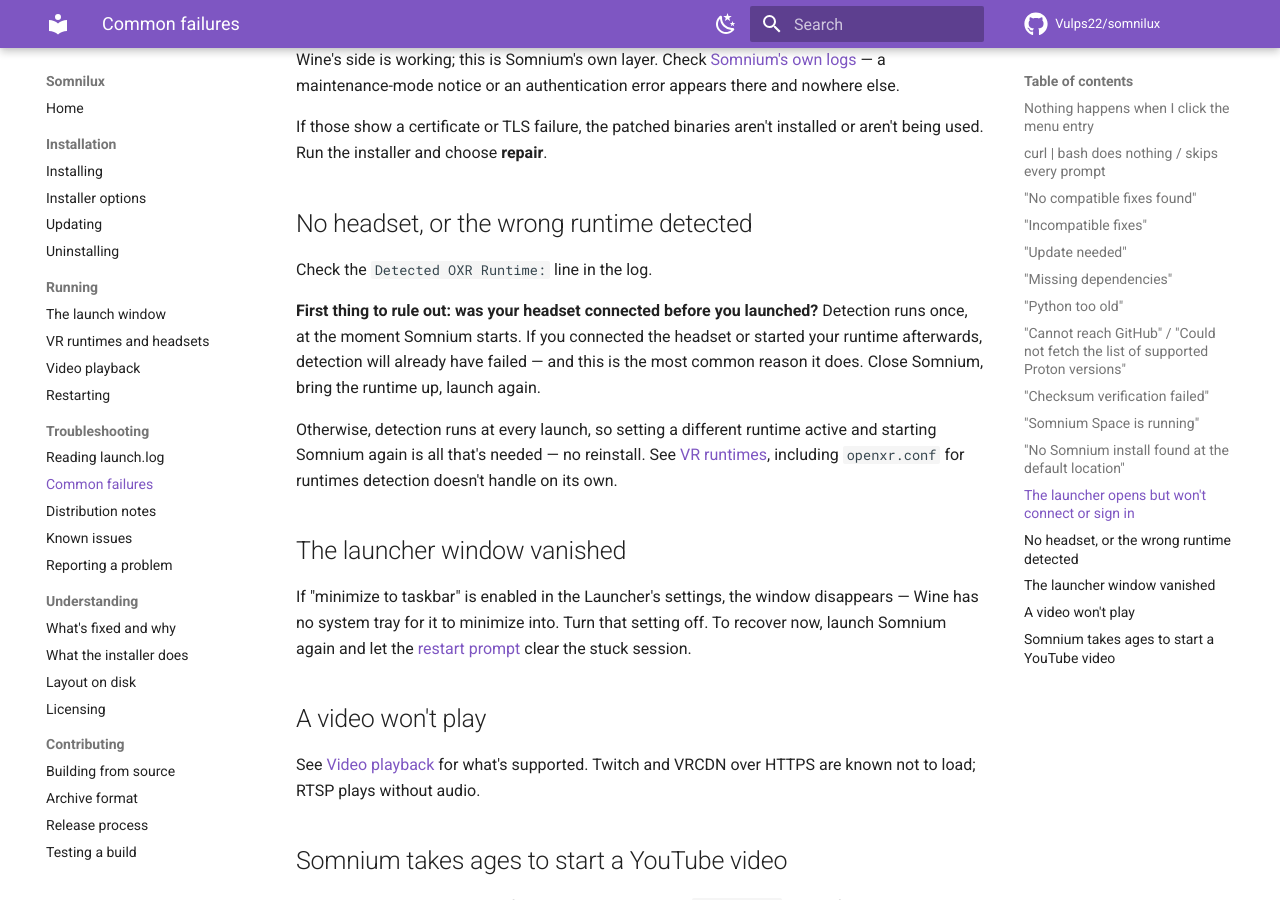
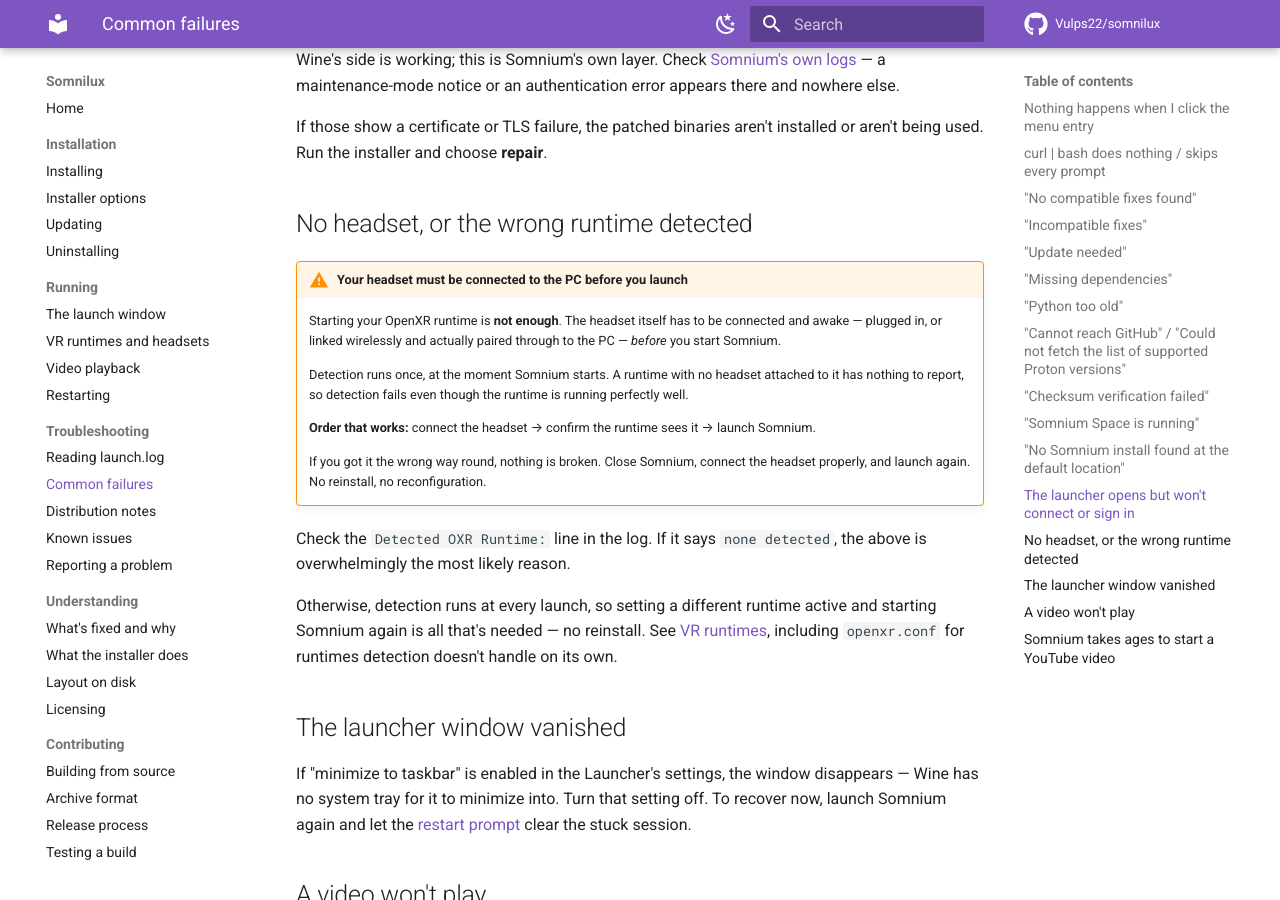
Before and after one commit to Vulps22/somnilux, an MkDocs documentation site: the page built from docs/troubleshooting/common-failures.md, in a window 1280 px wide and 900 px high, scrolled down 2609 px. Built offline with MkDocs 1.6.1 and Material for MkDocs 9.7.7, drawn with Linux system fonts in a browser that asks for light colours; comment, search, counter and statistics services are not loaded.

Commit message:
Say the headset itself must be connected, not just the runtime
Every mention of this said "headset connected and runtime running", which
reads as one condition and lets someone conclude that starting SteamVR is the
whole job. It is not: a runtime with no headset attached has nothing to report
and detection fails, with the runtime working perfectly.

Troubleshooting now leads with a warning box rather than a paragraph, since
that is where someone arrives already stuck. All five mentions state the order
that works and that getting it wrong breaks nothing.

Co-Authored-By: Claude Opus 5 <noreply@anthropic.com>
Claude-Session: https://claude.ai/code/session_01Cz1xdpqj5rk9sLioh18DhB

```diff
--- a/docs/troubleshooting/common-failures.md
+++ b/docs/troubleshooting/common-failures.md
@@ -115,13 +115,24 @@ installed or aren't being used. Run the installer and choose **repair**.
 
 ## No headset, or the wrong runtime detected
 
-Check the `Detected OXR Runtime:` line in the log.
+!!! warning "Your headset must be connected to the PC before you launch"
+    Starting your OpenXR runtime is **not enough**. The headset itself has to
+    be connected and awake — plugged in, or linked wirelessly and actually
+    paired through to the PC — *before* you start Somnium.
 
-**First thing to rule out: was your headset connected before you launched?**
-Detection runs once, at the moment Somnium starts. If you connected the
-headset or started your runtime afterwards, detection will already have failed
-— and this is the most common reason it does. Close Somnium, bring the runtime
-up, launch again.
+    Detection runs once, at the moment Somnium starts. A runtime with no
+    headset attached to it has nothing to report, so detection fails even
+    though the runtime is running perfectly well.
+
+    **Order that works:** connect the headset → confirm the runtime sees it →
+    launch Somnium.
+
+    If you got it the wrong way round, nothing is broken. Close Somnium,
+    connect the headset properly, and launch again. No reinstall, no
+    reconfiguration.
+
+Check the `Detected OXR Runtime:` line in the log. If it says `none detected`,
+the above is overwhelmingly the most likely reason.
 
 Otherwise, detection runs at every launch, so setting a different runtime
 active and starting Somnium again is all that's needed — no reinstall. See
```
Also changed, not shown: docs/index.md (+3 -3 lines), docs/install/installing.md (+5 -3 lines), docs/run/launch-window.md (+5 -4 lines), docs/run/vr-runtimes.md (+13 -7 lines).
